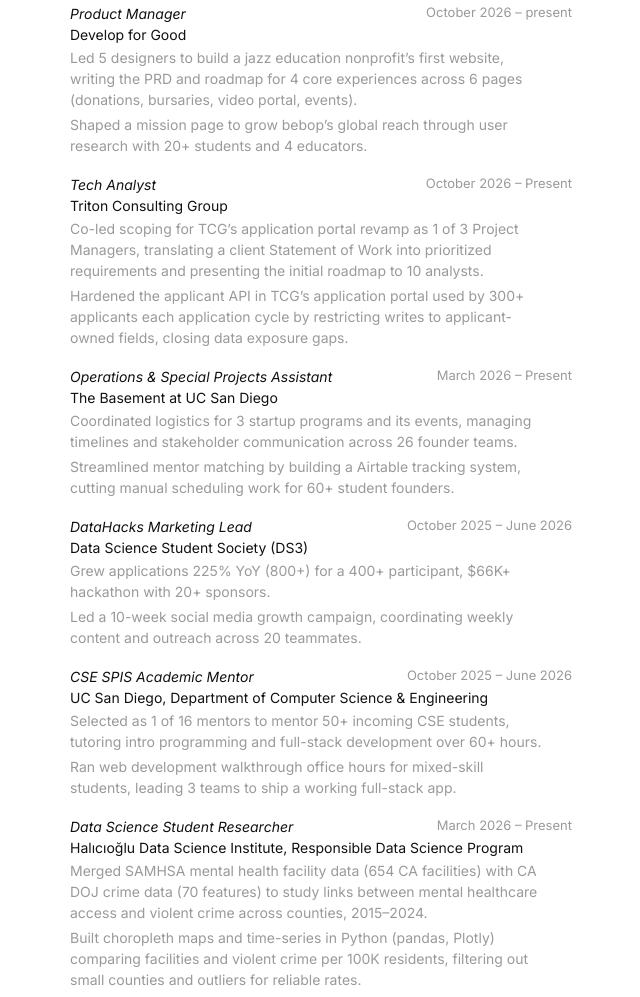
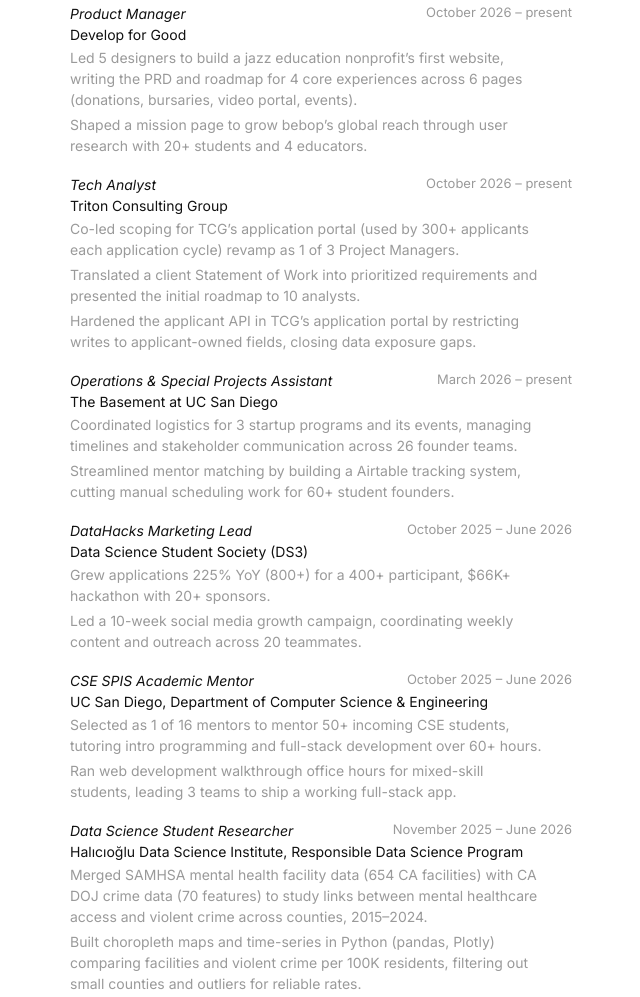
Before and after one commit to apalicepark/personal-website, a plain HTML site: page experience.html in a window 1280 px wide. Shown: the part 653-1650 px from the top of the page, without its empty margins (396-1036 px from the left). Drawn offline with Linux system fonts and the light colour scheme.

Commit message:
more changes

```diff
--- a/experience.html
+++ b/experience.html
@@ -57,15 +57,16 @@
         <div class="entry">
           <div class="title">Tech Analyst</div>
           <div class="org">Triton Consulting Group</div>
-          <div class="when">October 2026 – Present</div>
-          <p>Co-led scoping for TCG’s application portal revamp as 1 of 3 Project Managers, translating a client Statement of Work into prioritized requirements and presenting the initial roadmap to 10 analysts.</p>
-          <p>Hardened the applicant API in TCG’s application portal used by 300+ applicants each application cycle by restricting writes to applicant-owned fields, closing data exposure gaps.</p>
+          <div class="when">October 2026 – present</div>
+          <p>Co-led scoping for TCG’s application portal (used by 300+ applicants each application cycle) revamp as 1 of 3 Project Managers.</p>
+          <p>Translated a client Statement of Work into prioritized requirements and presented the initial roadmap to 10 analysts.</p>
+          <p>Hardened the applicant API in TCG’s application portal by restricting writes to applicant-owned fields, closing data exposure gaps.</p>
         </div>
 
         <div class="entry">
           <div class="title">Operations & Special Projects Assistant</div>
           <div class="org">The Basement at UC San Diego</div>
-          <div class="when">March 2026 – Present</div>
+          <div class="when">March 2026 – present</div>
           <p>Coordinated logistics for 3 startup programs and its events, managing timelines and stakeholder communication across 26 founder teams.</p>
           <p>Streamlined mentor matching by building a Airtable tracking system, cutting manual scheduling work for 60+ student founders.</p>
         </div>
@@ -90,7 +91,7 @@
         <div class="entry">
           <div class="title">Data Science Student Researcher</div>
           <div class="org">Halıcıoğlu Data Science Institute, Responsible Data Science Program</div>
-          <div class="when">March 2026 – Present</div>
+          <div class="when">November 2025 – June 2026</div>
           <p>Merged SAMHSA mental health facility data (654 CA facilities) with CA DOJ crime data (70 features) to study links between mental healthcare access and violent crime across counties, 2015–2024.</p>
           <p>Built choropleth maps and time-series in Python (pandas, Plotly) comparing facilities and violent crime per 100K residents, filtering out small counties and outliers for reliable rates.</p>
         </div>
```
